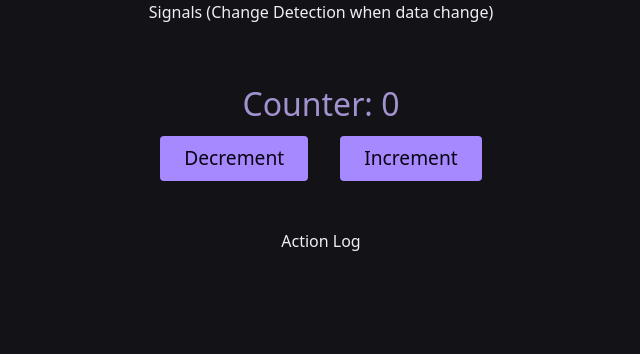
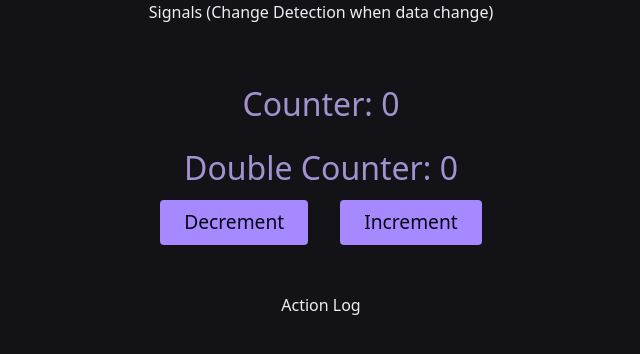
Before and after one commit to vuthaphai/ng-v16-new-features, an Angular app: page /signals in a window 1280 px wide. Shown: the top 354 px of the page, without its empty margins (319-959 px from the left). Built offline with nearby package versions, Linux system fonts and the light colour scheme.

Commit message:
finished signals

```diff
--- a/src/app/signals/signals.component.html
+++ b/src/app/signals/signals.component.html
@@ -2,6 +2,7 @@
 
 <div id="counter">
   <p id="counter-output">Counter: {{ counter() }}</p>
+  <p id="counter-output">Double Counter: {{ doubleCounter() }}</p>
   <div id="counter-btns">
     <button (click)="decrement()">Decrement</button>
     <button (click)="increment()">Increment</button>
--- a/src/app/signals/signals.component.ts
+++ b/src/app/signals/signals.component.ts
@@ -1,5 +1,5 @@
 import { NgFor } from '@angular/common';
-import { Component, signal } from '@angular/core';
+import { Component, computed, effect, signal } from '@angular/core';
 
 @Component({
   selector: 'app-signals',
@@ -8,8 +8,16 @@ import { Component, signal } from '@angular/core';
   imports: [NgFor],
 })
 export class SignalsComponent {
-  actions = signal<string[]>([]);
-  counter = signal(0);
+  actions = signal<string[]>([]); //create Signals
+  counter = signal(0); //create Signals
+
+  //computed: to produce new value
+  doubleCounter = computed(() => this.counter() * 2);
+
+  constructor() {
+    //effect: to run code when signals value change
+    effect(() => console.log(this.counter()));
+  }
 
   increment() {
     //Update Signals
```
